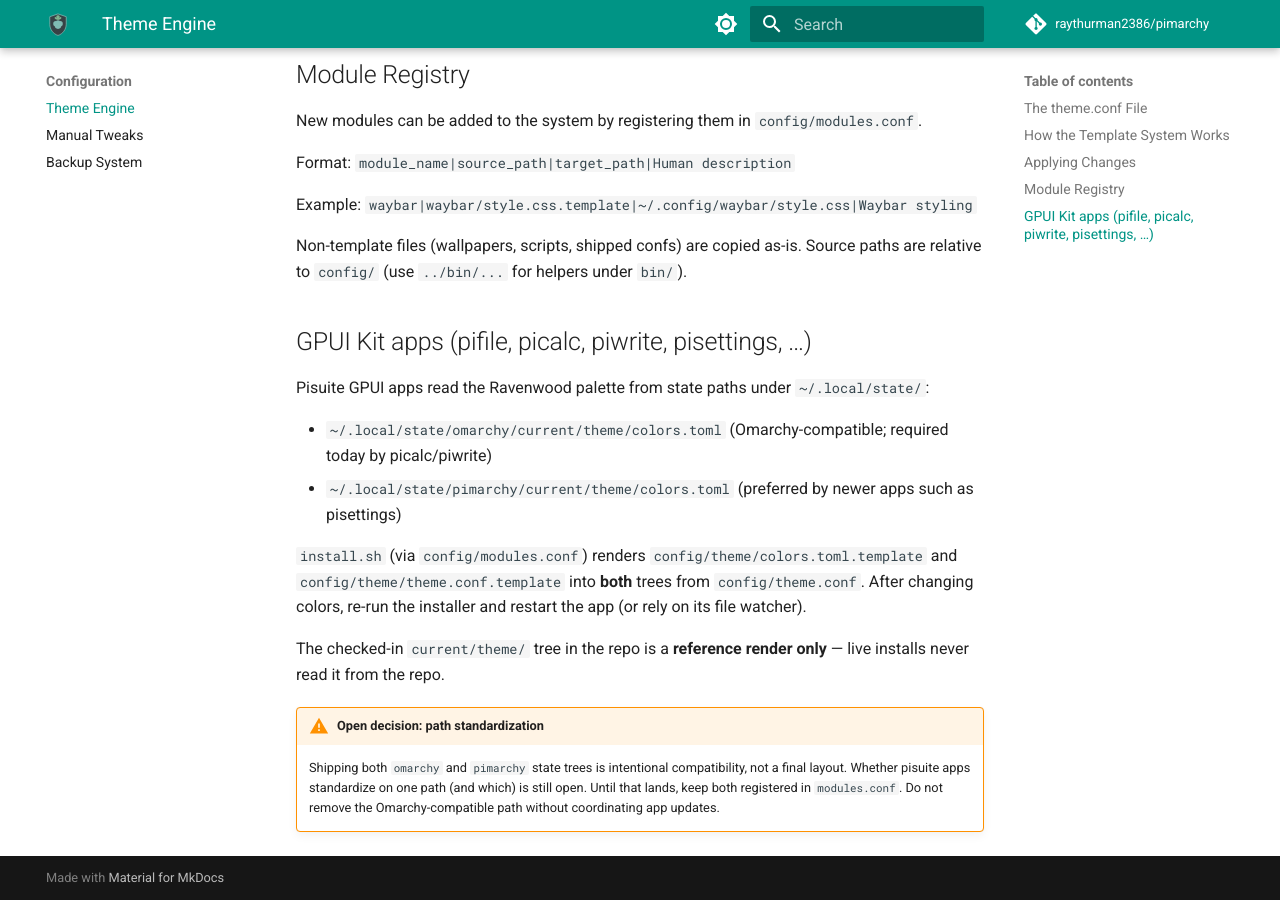
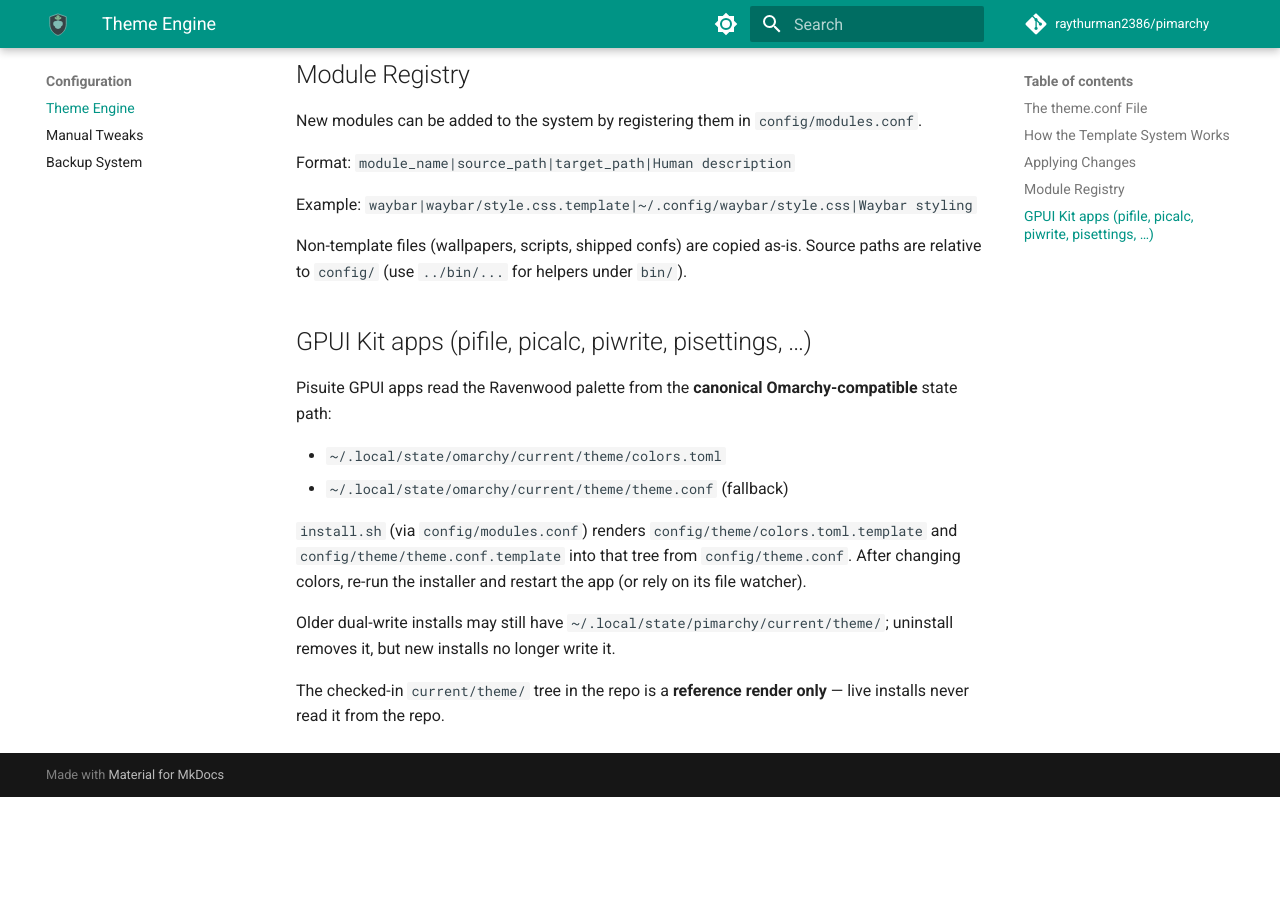
Before and after one commit to raythurman2386/pimarchy, an MkDocs documentation site: the page built from docs/configuration/theme.md, in a window 1280 px wide and 900 px high, scrolled down 1256 px. Built offline with MkDocs 1.6.1 and Material for MkDocs 9.7.7, drawn with Linux system fonts in a browser that asks for light colours; comment, search, counter and statistics services are not loaded; after the commit the page ends 2053 px from its top, so only the background shows below that.

Commit message:
feat: make omarchy GPUI theme path canonical (#25) (#32)
Drop dual-write to ~/.local/state/pimarchy/current/theme. Write only the
Omarchy-compatible tree that picalc/piwrite/pifile expect. Uninstall still
removes a legacy pimarchy theme tree. Close open-decisions for Wi-Fi US
and Imager file:// hosting (#16/#19 docs).

Closes #25

```diff
--- a/docs/configuration/theme.md
+++ b/docs/configuration/theme.md
@@ -52,14 +52,13 @@
 
 ## GPUI Kit apps (pifile, picalc, piwrite, pisettings, …)
 
-Pisuite GPUI apps read the Ravenwood palette from state paths under `~/.local/state/`:
+Pisuite GPUI apps read the Ravenwood palette from the **canonical Omarchy-compatible** state path:
 
-- `~/.local/state/omarchy/current/theme/colors.toml` (Omarchy-compatible; required today by picalc/piwrite)
-- `~/.local/state/pimarchy/current/theme/colors.toml` (preferred by newer apps such as pisettings)
+- `~/.local/state/omarchy/current/theme/colors.toml`
+- `~/.local/state/omarchy/current/theme/theme.conf` (fallback)
 
-`install.sh` (via `config/modules.conf`) renders `config/theme/colors.toml.template` and `config/theme/theme.conf.template` into **both** trees from `config/theme.conf`. After changing colors, re-run the installer and restart the app (or rely on its file watcher).
+`install.sh` (via `config/modules.conf`) renders `config/theme/colors.toml.template` and `config/theme/theme.conf.template` into that tree from `config/theme.conf`. After changing colors, re-run the installer and restart the app (or rely on its file watcher).
+
+Older dual-write installs may still have `~/.local/state/pimarchy/current/theme/`; uninstall removes it, but new installs no longer write it.
 
 The checked-in `current/theme/` tree in the repo is a **reference render only** — live installs never read it from the repo.
-
-!!! warning "Open decision: path standardization"
-    Shipping both `omarchy` and `pimarchy` state trees is intentional compatibility, not a final layout. Whether pisuite apps standardize on one path (and which) is still open. Until that lands, keep both registered in `modules.conf`. Do not remove the Omarchy-compatible path without coordinating app updates.
```
Also changed, not shown: AGENTS.md (+4 -4 lines), docs/development/architecture.md (+4 -4 lines), docs/development/roadmap.md (+2 -2 lines), 4 other files.
